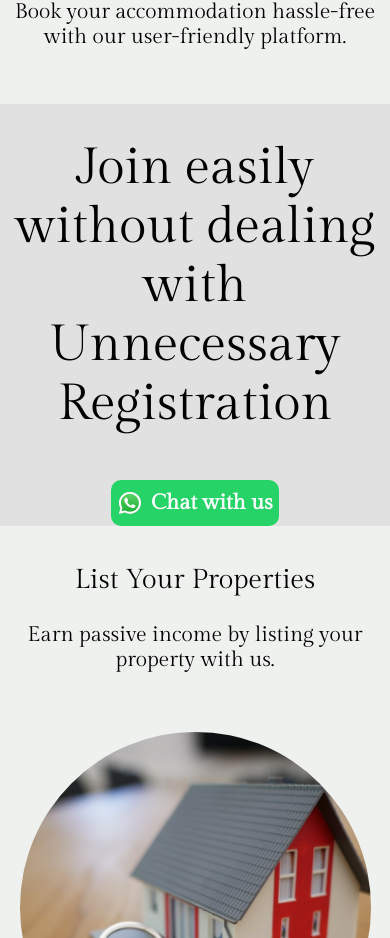
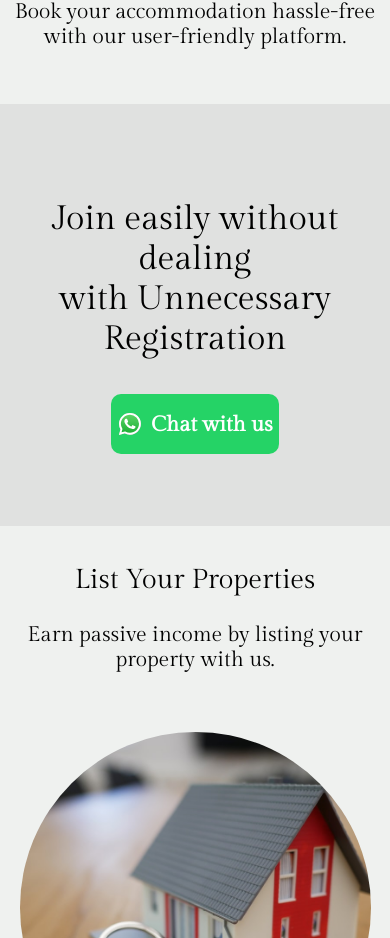
Before and after one commit to Tan1shqC/Beiyo-Fork, a React (Create React App) app: page / in a window 390 px wide. Shown: the part 1170-2108 px from the top of the page. Built offline with nearby package versions, Linux system fonts and the light colour scheme.

Commit message:
Add files via upload

```diff
--- a/src/App.css
+++ b/src/App.css
@@ -343,4 +343,7 @@ padding: 0px;
   padding-left: 0;
   padding-right: 0;
  }
+ .feature-content2 h1{
+  font-size: 4vh;
+ }
 }
```
